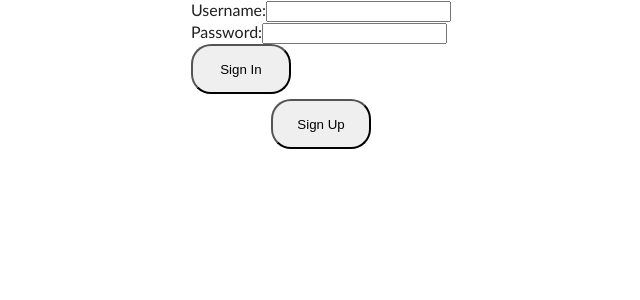
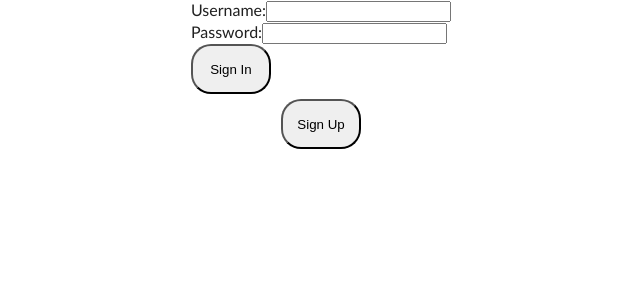
Before and after one commit to Varuna3/PlantHub, a React (Vite) app: page / in a window 1280 px wide. Shown: the top 300 px of the page, without its empty margins (319-959 px from the left). Built offline with nearby package versions, Linux system fonts and the light colour scheme; no server answers.

Commit message:
edit dropdown component finished

```diff
--- a/src/components/HomePageComponents/HeaderComponents/EditAccount.jsx
+++ b/src/components/HomePageComponents/HeaderComponents/EditAccount.jsx
@@ -109,7 +109,8 @@ const EditAccount = () => {
                   }
                   break
                 }
-                case 'ImageURL': {
+                case 'ImageURL':
+                  {
                     const { data } = await axios.post(
                       '/api/users/update/imageURL',
                       { imageURL: value }
@@ -121,6 +122,7 @@ const EditAccount = () => {
                       setOpen(false)
                     }
                   }
+                  break
                 default:
                   console.log('Something probably went wrong.' + option)
                   break
--- a/src/components/HomePageComponents/HeaderComponents/ProfileButton.jsx
+++ b/src/components/HomePageComponents/HeaderComponents/ProfileButton.jsx
@@ -12,7 +12,7 @@ const ProfileButton = ({ user }) => {
     <>
       <img
         style={{ width: '100px', height: '100px', borderRadius: '100%' }}
-        src={`${url}`}
+        src={`${user.imageURL}`}
         onClick={() => {
           console.log('Ping')
         }}
--- a/src/main.css
+++ b/src/main.css
@@ -12,7 +12,7 @@ img {
 
 button {
   height: 50px;
-  width: 100px;
+  width: 80px;
   border-radius: 20px;
 }
 
```
Lines whose indentation alone changed are shown as unchanged.
